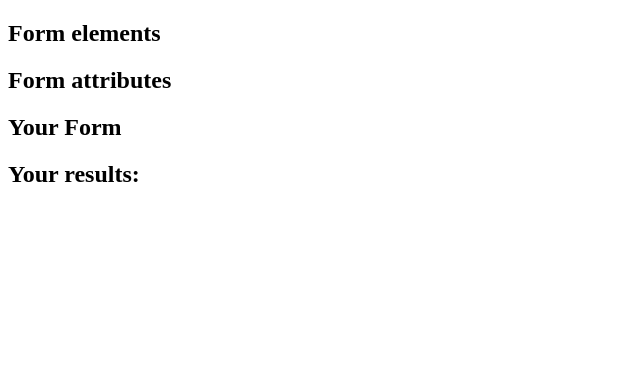
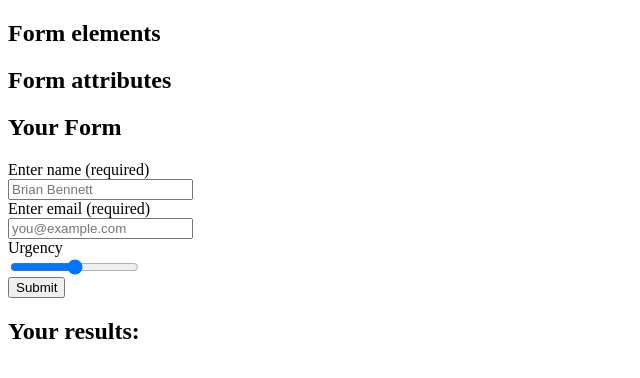
Before and after one commit to Buchanan-High-School/web-programming-2425, a plain HTML site: page html/exercise05/template.html in a window 1280 px wide. Shown: the whole page, without its empty margins (0-640 px from the left). Drawn offline with Linux system fonts and the light colour scheme.

```diff
--- a/html/exercise05/template.html
+++ b/html/exercise05/template.html
@@ -25,7 +25,13 @@
       </section>
       <h2>Your Form</h2>
       <form id="form-example">
-        <!-- Put your form in here. Be sure to include the proper form controls! -->
+        <label for="name">Enter name (required)</label>
+        <input type="text" name="name" placeholder="Brian Bennett" required />
+        <label for="email">Enter email (required)</label>
+        <input type="email" name="email" placeholder="you@example.com" required />
+        <label for="urgency">Urgency</label>
+        <input type="range" name="urgency" value="50" />
+        <button type="submit">Submit</button>
       </form>
       <h2>Your results:</h2>
       <pre id="form-result"></pre>
```
Also changed, not shown: html/exercise07/img/.hidden/img-sample.gif (renamed from html/exercise06/img/.hidden/img-sample.gif), html/exercise07/img/img1.jpg (renamed from html/exercise06/img/img1.jpg), html/exercise07/img/img2.jpg (renamed from html/exercise06/img/img2.jpg), html/exercise07/index.html (renamed from html/exercise06/index.html), html/exercise07/pages/sub-page1.html (renamed from html/exercise06/pages/sub-page1.html), html/exercise07/pages/sub-page2.html (renamed from html/exercise06/pages/sub-page2.html), 2 other files.
